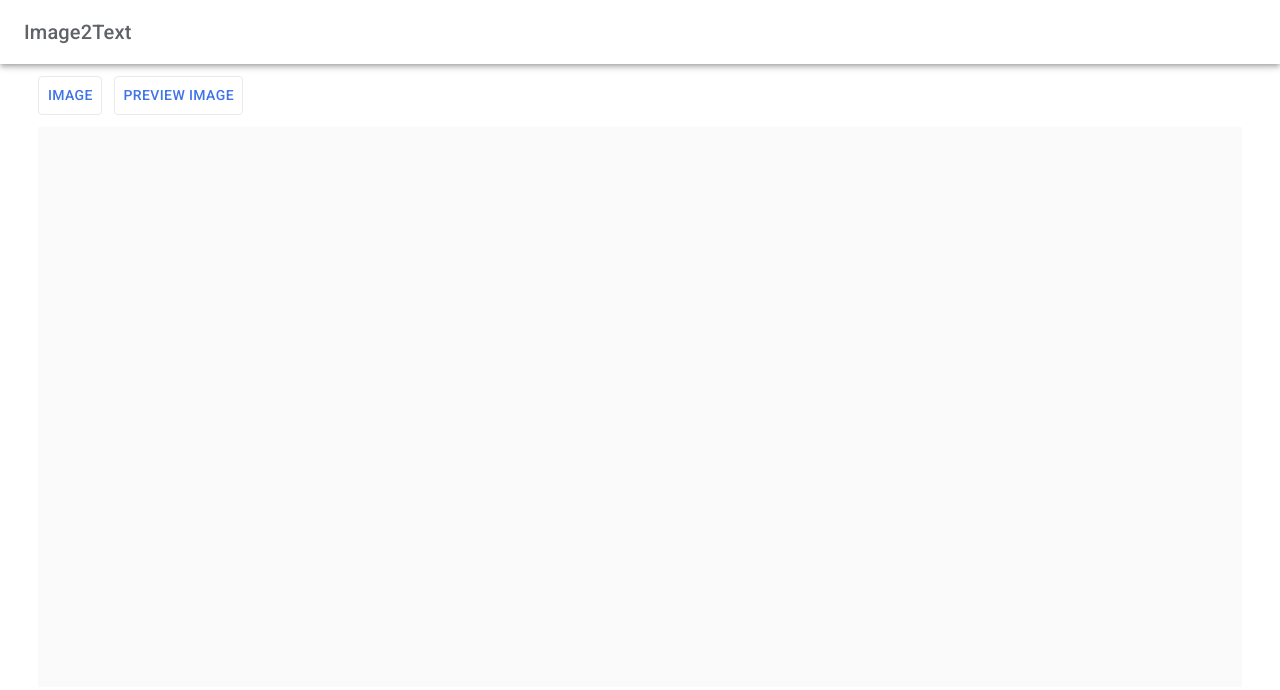
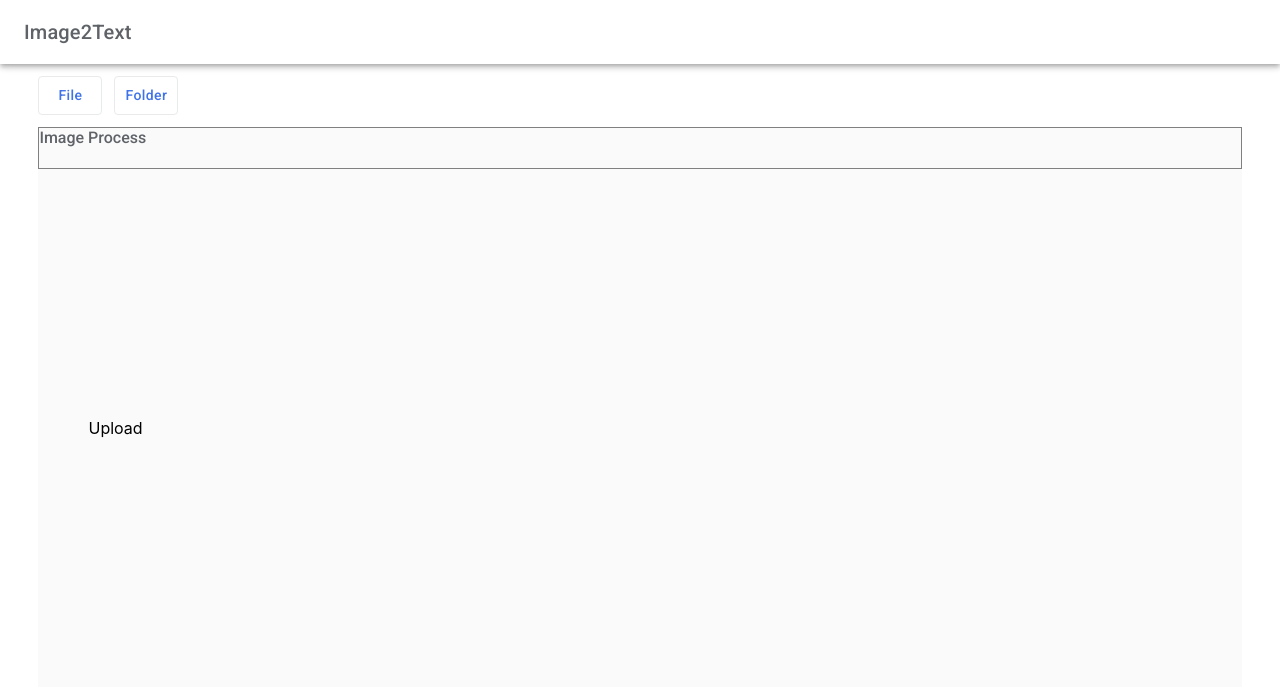
Before and after one commit to MohananT/Image_Converter, a React app in the folder client/: page / in a window 1280 px wide. Built offline with nearby package versions, Linux system fonts and the light colour scheme.

Commit message:
-accordion started

```diff
--- a/client/package.json
+++ b/client/package.json
@@ -8,7 +8,8 @@
     "@material-ui/styles": "^4.4.3",
     "react": "^16.9.0",
     "react-dom": "^16.9.0",
-    "react-scripts": "3.1.1"
+    "react-scripts": "3.1.1",
+    "react-swipeable-views": "^0.13.3"
   },
   "scripts": {
     "start": "react-scripts start",
--- /dev/null
+++ b/client/src/components/Accordion/Accordion.js
@@ -0,0 +1,12 @@
+import React, { Component } from 'react';
+import './accordion.css'
+
+class Accordion extends Component{
+    render() {
+        return (
+            <div className="accordion font-style">Image Process</div>
+        )
+    }
+}
+
+export default Accordion;
--- /dev/null
+++ b/client/src/components/Accordion/accordion.css
@@ -0,0 +1,5 @@
+.accordion {
+    width: 100%;
+    border: 1px solid gray;
+    height: 5vh;
+}
--- a/client/src/components/SelectionTab/SelectionTab.js
+++ b/client/src/components/SelectionTab/SelectionTab.js
@@ -6,6 +6,7 @@ const useStyles = makeStyles({
     button: {
         color: '#3f73e8',
         border: '0.5px solid #e9eaec',
+        textTransform: "none",
         marginRight: '1%',
         '&:hover': {
             backgroundColor: '#e4ecfa',
@@ -23,8 +24,8 @@ function SelectionTab() {
     return (
         <div>
             <div>
-                <Button className={classes.button}>Image</Button>
-                <Button className={classes.button}>Preview Image</Button>
+                <Button className={classes.button}>File</Button>
+                <Button className={classes.button}>Folder</Button>
             </div>
             <div>
 
--- a/client/src/components/Uploader/Uploader.js
+++ b/client/src/components/Uploader/Uploader.js
@@ -1,20 +1,12 @@
 import React from 'react';
-import { makeStyles } from '@material-ui/styles';
-import Card from '@material-ui/core/Card';
+import PropTypes from 'prop-types';
 
-const useStyles = makeStyles({
-
-})
-
-
-function Uploader() {
-    const classes = useStyles();
-    return (
-        <div>
-
-        </div>
-
-    )
+class Uploader extends React.Component{
+    render() {
+        return (
+            <div>Upload</div>
+        )
+    }
 }
 
 
--- a/client/src/components/home/App.css
+++ b/client/src/components/home/App.css
@@ -29,3 +29,9 @@
     height: 70vh;
     background: #fafafa;
 }
+
+.font-style {
+    color: #5f6368;
+    font-family: "Roboto", "Helvetica", "Arial", sans-serif;
+    font-weight: 500;
+}
--- a/client/src/components/home/App.js
+++ b/client/src/components/home/App.js
@@ -3,6 +3,7 @@ import Grid from '@material-ui/core/Grid';
 import AppBar from '../AppBar/AppBar';
 import SelectionTabs from '../SelectionTab/SelectionTab';
 import Uploader from '../Uploader/Uploader';
+import Accordion from '../Accordion/Accordion';
 
 import './App.css';
 
@@ -21,6 +22,8 @@ class App extends Component {
             <SelectionTabs />
           </div>
           <Grid container spacing={0} justify="center" className="card">
+            {/* accordion to enable image processing mechanism */}
+            <Accordion />
             <Grid item xs={5}>
               <Uploader />
             </Grid>
```
Also changed, not shown: 1 other file.
